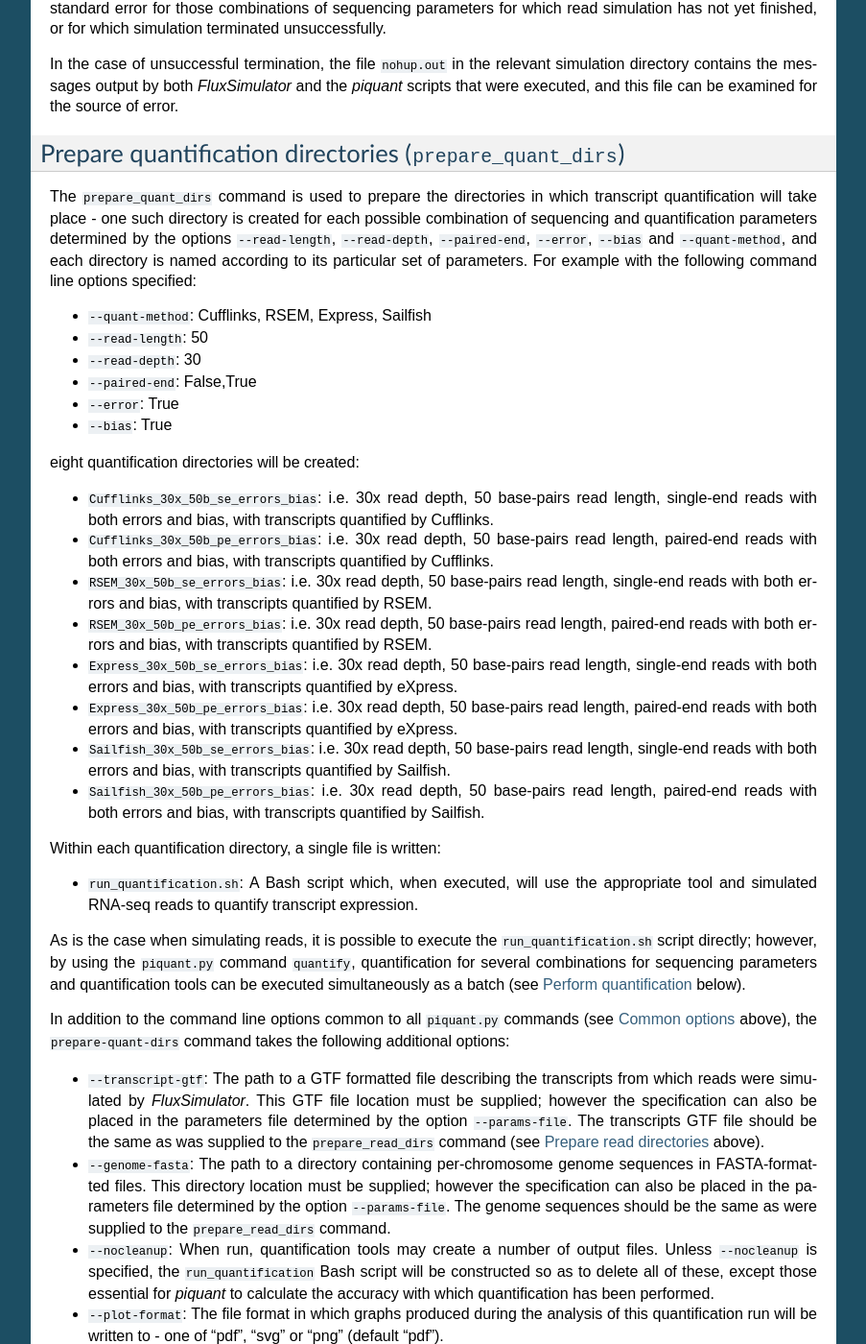
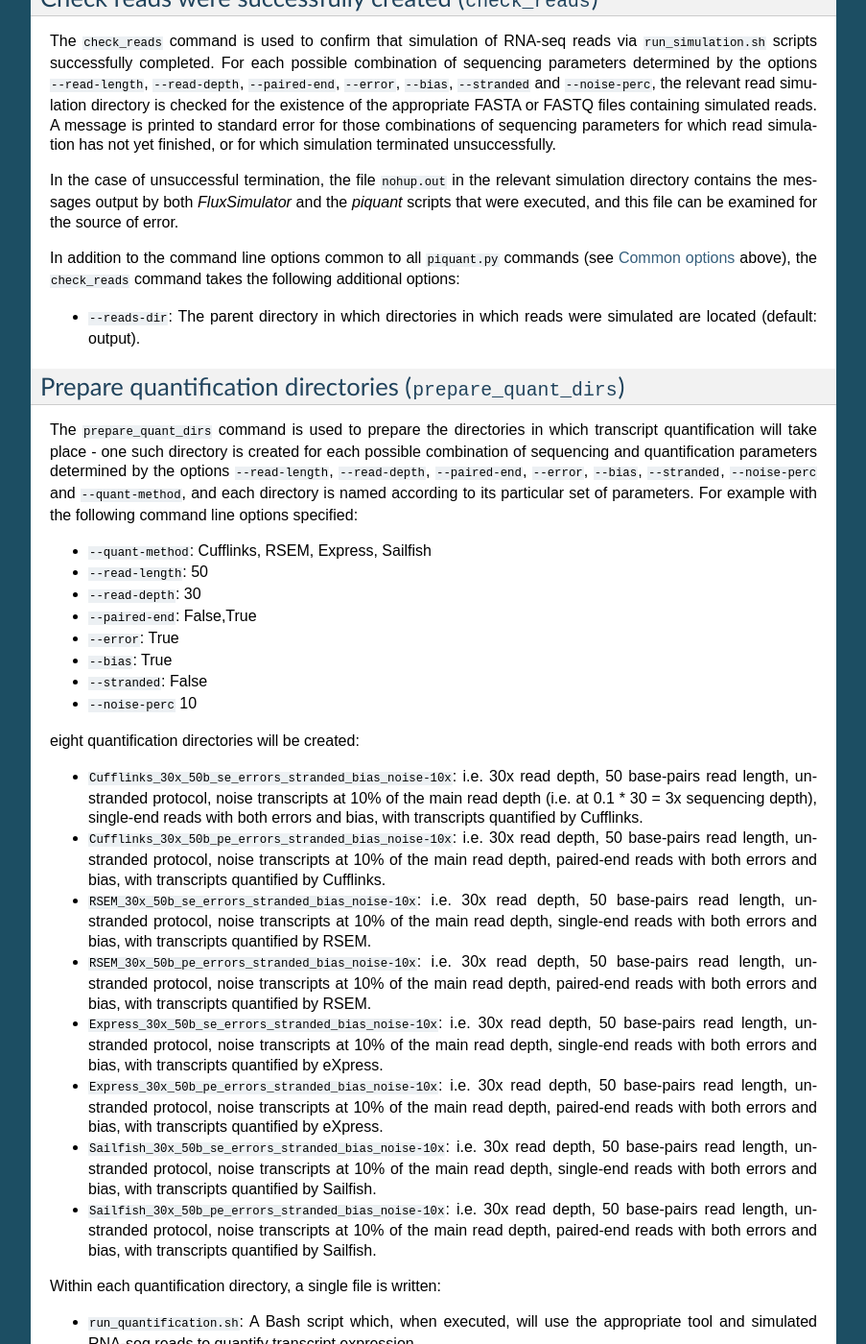
Before and after one commit to lweasel/piquant, a Sphinx documentation site: the page built from docs/commands.rst, in a window 1280 px wide and 1400 px high, scrolled down 3676 px. Shown: the whole window at 96% size, without its empty margins (198-1101 px from the left). Built offline with Sphinx 7.4.7, drawn with Linux system fonts in a browser that asks for light colours; formulas are drawn with MathJax 3; some of the changed text lies outside the part shown.

Commit message:
Updates for the 'create_reads', 'check_reads' and 'prepare_quant_dirs' commands.

```diff
--- a/docs/commands.rst
+++ b/docs/commands.rst
@@ -95,9 +95,9 @@
 
 Note that it is possible to execute the ``run_simulation.sh`` script directly; however by using the ``piquant.py`` command ``create_reads``, sets of reads for several combinations of sequencing parameters can be created simultaneously as a batch (see :ref:`Create reads <simulate-reads>` below).
 
-In addition to the command line options common to all ``piquant.py`` commands (see :ref:`common-options` above), the ``prepare-read-dirs`` command takes the following additional options:
+In addition to the command line options common to all ``piquant.py`` commands (see :ref:`common-options` above), the ``prepare_read_dirs`` command takes the following additional options:
 
-* ``--reads-dir``: The parent directory into which directories in which reads will be simulated will be written. This directory will be created if it does not already exist.
+* ``--reads-dir``: The parent directory into which directories in which reads will be simulated will be written. This directory will be created if it does not already exist (default: output).
 * ``--transcript-gtf``: The path to a GTF formatted file describing the main set of transcripts to be simulated by *FluxSimulator*. This GTF file location must be supplied. Note that the GTF file should only contain features of feature type "exon", and that every exon feature should specify both "gene_id" and "transcript_id" among its attributes.
 * ``--noise-transcript-gtf``: The path to a GTF formatted file describing a set of transcripts that will be used to simulated background noise. This GTF file location needs only be specified if background noise is being simulated (ie. for values of ``--noise-perc`` other than zero); however, in these cases it must be specified. The same requirements as to GTF file format apply as above for the option ``--transcript-gtf``.
 * ``--genome-fasta``: The path to a directory containing per-chromosome genome sequences in FASTA-formatted files. This directory location must be supplied; however the specification can also be placed in the parameters file determined by the option ``--params-file``.
@@ -110,7 +110,11 @@
 Create reads (``create_reads``)
 ---------------------------------
 
-The ``create_reads`` command is used to simulate RNA-seq reads via the ``run_simulation.sh`` scripts that have been written by the ``prepare_read_dirs`` command (see :ref:`Prepare read directories <prepare-read-dirs>` above). For each possible combination of sequencing parameters determined by the options ``--read-length``, ``--read-depth``, ``--paired-end``, ``--error`` and ``--bias``, the appropriate ``run_simulation.sh`` script is launched as a background process, ignoring hangup signals (via the ``nohup`` command). After launching the scripts, ``piquant.py`` exits.
+The ``create_reads`` command is used to simulate RNA-seq reads via the ``run_simulation.sh`` scripts that have been written by the ``prepare_read_dirs`` command (see :ref:`Prepare read directories <prepare-read-dirs>` above). For each possible combination of sequencing parameters determined by the options ``--read-length``, ``--read-depth``, ``--paired-end``, ``--error``, ``--bias``, ``--stranded`` and ``--noise-perc``, the appropriate ``run_simulation.sh`` script is launched as a background process, ignoring hangup signals (via the ``nohup`` command). After launching the scripts, ``piquant.py`` exits.
+
+In addition to the command line options common to all ``piquant.py`` commands (see :ref:`common-options` above), the ``create_reads`` command takes the following additional options:
+
+* ``--reads-dir``: The parent directory in which directories in which reads will be simulated have been written (default: output).
 
 For details on the process of read simulation executed via ``run_simulation.sh``, see :doc:`simulation`.
 
@@ -119,16 +123,20 @@
 Check reads were successfully created (``check_reads``)
 -------------------------------------------------------
 
-The ``check_reads`` command is used to confirm that simulation of RNA-seq reads via ``run_simulation.sh`` scripts successfully completed. For each possible combination of sequencing parameters determined by the options ``--read-length``, ``--read-depth``, ``--paired-end``, ``--error`` and ``--bias``, the relevant read simulation directory is checked for the existence of the appropriate FASTA or FASTQ files containing simulated reads. A message is printed to standard error for those combinations of sequencing parameters for which read simulation has not yet finished, or for which simulation terminated unsuccessfully.
+The ``check_reads`` command is used to confirm that simulation of RNA-seq reads via ``run_simulation.sh`` scripts successfully completed. For each possible combination of sequencing parameters determined by the options ``--read-length``, ``--read-depth``, ``--paired-end``, ``--error``, ``--bias``, ``--stranded`` and ``--noise-perc``, the relevant read simulation directory is checked for the existence of the appropriate FASTA or FASTQ files containing simulated reads. A message is printed to standard error for those combinations of sequencing parameters for which read simulation has not yet finished, or for which simulation terminated unsuccessfully.
 
 In the case of unsuccessful termination, the file ``nohup.out`` in the relevant simulation directory contains the messages output by both *FluxSimulator* and the *piquant* scripts that were executed, and this file can be examined for the source of error.
+
+In addition to the command line options common to all ``piquant.py`` commands (see :ref:`common-options` above), the ``check_reads`` command takes the following additional options:
+
+* ``--reads-dir``: The parent directory in which directories in which reads were simulated are located (default: output).
 
 .. _prepare-quant-dirs:
 
 Prepare quantification directories (``prepare_quant_dirs``)
 -----------------------------------------------------------
 
-The ``prepare_quant_dirs`` command is used to prepare the directories in which transcript quantification will take place - one such directory is created for each possible combination of sequencing and quantification parameters determined by the options ``--read-length``, ``--read-depth``, ``--paired-end``, ``--error``, ``--bias`` and ``--quant-method``, and each directory is named according to its particular set of parameters. For example with the following command line options specified:
+The ``prepare_quant_dirs`` command is used to prepare the directories in which transcript quantification will take place - one such directory is created for each possible combination of sequencing and quantification parameters determined by the options ``--read-length``, ``--read-depth``, ``--paired-end``, ``--error``, ``--bias``, ``--stranded``, ``--noise-perc`` and ``--quant-method``, and each directory is named according to its particular set of parameters. For example with the following command line options specified:
 
 * ``--quant-method``: Cufflinks, RSEM, Express, Sailfish
 * ``--read-length``: 50
@@ -136,17 +144,19 @@
 * ``--paired-end``: False,True
 * ``--error``: True
 * ``--bias``: True
+* ``--stranded``: False
+* ``--noise-perc`` 10
 
 eight quantification directories will be created:
 
-* ``Cufflinks_30x_50b_se_errors_bias``: i.e. 30x read depth, 50 base-pairs read length, single-end reads with both errors and bias, with transcripts quantified by Cufflinks.
-* ``Cufflinks_30x_50b_pe_errors_bias``: i.e. 30x read depth, 50 base-pairs read length, paired-end reads with both errors and bias, with transcripts quantified by Cufflinks.
-* ``RSEM_30x_50b_se_errors_bias``: i.e. 30x read depth, 50 base-pairs read length, single-end reads with both errors and bias, with transcripts quantified by RSEM.
-* ``RSEM_30x_50b_pe_errors_bias``: i.e. 30x read depth, 50 base-pairs read length, paired-end reads with both errors and bias, with transcripts quantified by RSEM.
-* ``Express_30x_50b_se_errors_bias``: i.e. 30x read depth, 50 base-pairs read length, single-end reads with both errors and bias, with transcripts quantified by eXpress.
-* ``Express_30x_50b_pe_errors_bias``: i.e. 30x read depth, 50 base-pairs read length, paired-end reads with both errors and bias, with transcripts quantified by eXpress.
-* ``Sailfish_30x_50b_se_errors_bias``: i.e. 30x read depth, 50 base-pairs read length, single-end reads with both errors and bias, with transcripts quantified by Sailfish.
-* ``Sailfish_30x_50b_pe_errors_bias``: i.e. 30x read depth, 50 base-pairs read length, paired-end reads with both errors and bias, with transcripts quantified by Sailfish.
+* ``Cufflinks_30x_50b_se_errors_stranded_bias_noise-10x``: i.e. 30x read depth, 50 base-pairs read length, unstranded protocol, noise transcripts at 10% of the main read depth (i.e. at 0.1 * 30 = 3x sequencing depth), single-end reads with both errors and bias, with transcripts quantified by Cufflinks.
+* ``Cufflinks_30x_50b_pe_errors_stranded_bias_noise-10x``: i.e. 30x read depth, 50 base-pairs read length, unstranded protocol, noise transcripts at 10% of the main read depth, paired-end reads with both errors and bias, with transcripts quantified by Cufflinks.
+* ``RSEM_30x_50b_se_errors_stranded_bias_noise-10x``: i.e. 30x read depth, 50 base-pairs read length, unstranded protocol, noise transcripts at 10% of the main read depth, single-end reads with both errors and bias, with transcripts quantified by RSEM.
+* ``RSEM_30x_50b_pe_errors_stranded_bias_noise-10x``: i.e. 30x read depth, 50 base-pairs read length, unstranded protocol, noise transcripts at 10% of the main read depth, paired-end reads with both errors and bias, with transcripts quantified by RSEM.
+* ``Express_30x_50b_se_errors_stranded_bias_noise-10x``: i.e. 30x read depth, 50 base-pairs read length, unstranded protocol, noise transcripts at 10% of the main read depth, single-end reads with both errors and bias, with transcripts quantified by eXpress.
+* ``Express_30x_50b_pe_errors_stranded_bias_noise-10x``: i.e. 30x read depth, 50 base-pairs read length, unstranded protocol, noise transcripts at 10% of the main read depth, paired-end reads with both errors and bias, with transcripts quantified by eXpress.
+* ``Sailfish_30x_50b_se_errors_stranded_bias_noise-10x``: i.e. 30x read depth, 50 base-pairs read length, unstranded protocol, noise transcripts at 10% of the main read depth, single-end reads with both errors and bias, with transcripts quantified by Sailfish.
+* ``Sailfish_30x_50b_pe_errors_stranded_bias_noise-10x``: i.e. 30x read depth, 50 base-pairs read length, unstranded protocol, noise transcripts at 10% of the main read depth, paired-end reads with both errors and bias, with transcripts quantified by Sailfish.
 
 Within each quantification directory, a single file is written:
 
@@ -154,13 +164,18 @@
 
 As is the case when simulating reads, it is possible to execute the ``run_quantification.sh`` script directly; however, by using the ``piquant.py`` command ``quantify``, quantification for several combinations for sequencing parameters and quantification tools can be executed simultaneously as a batch (see :ref:`Perform quantification <quantify>` below).
 
-In addition to the command line options common to all ``piquant.py`` commands (see :ref:`common-options` above), the ``prepare-quant-dirs`` command takes the following additional options:
+In addition to the command line options common to all ``piquant.py`` commands (see :ref:`common-options` above), the ``prepare_quant_dirs`` command takes the following additional options:
 
+* ``--reads-dir``: The parent directory in which directories in which reads were simulated are located (default: output).
+* ``--quant-dir``: The parent directory into which directories in which quantification will be performed will be written. This directory will be created if it does not already exist (default: output).
 * ``--transcript-gtf``: The path to a GTF formatted file describing the transcripts from which reads were simulated by *FluxSimulator*. This GTF file location must be supplied; however the specification can also be placed in the parameters file determined by the option ``--params-file``. The transcripts GTF file should be the same as was supplied to the ``prepare_read_dirs`` command (see :ref:`Prepare read directories <prepare-read-dirs>` above).
 * ``--genome-fasta``: The path to a directory containing per-chromosome genome sequences in FASTA-formatted files. This directory location must be supplied; however the specification can also be placed in the parameters file determined by the option ``--params-file``. The genome sequences should be the same as were supplied to the ``prepare_read_dirs`` command.
+* ``--num-threads``: Multi-threaded quantification methods will use this number of threads (default: 1).
 * ``--nocleanup``: When run, quantification tools may create a number of output files. Unless ``--nocleanup`` is specified, the  ``run_quantification`` Bash script will be constructed so as to delete all of these, except those essential for *piquant* to calculate the accuracy with which quantification has been performed.
 * ``--plot-format``: The file format in which graphs produced during the analysis of this quantification run will be written to - one of "pdf", "svg" or "png" (default "pdf").
 * ``--grouped-threshold``: When producing graphs against groups of transcripts determined by a transcript classifier (see :ref:`assessment-transcript-classifiers`_), only groups with greater than this number of transcripts will contribute to the plot.
+* ``--error-fraction-threshold``: When producing graphs, transcripts whose estimated TPM (transcripts per million) is greater than this percentage higher or lower than their real TPM are considered above threshold for the "error fraction" statistic (default: 10).
+* ``--not-present-cutoff``: When producing graphs, for example of the sensitivity and specificity of transcript detection by quantification methods, this is the cut-off value of the transcript TPM is used to determine whether the transcript is considered to be present or not (default: 0.1).
 
 Prepare for quantification (``prequantify``)
 --------------------------------------------
```
